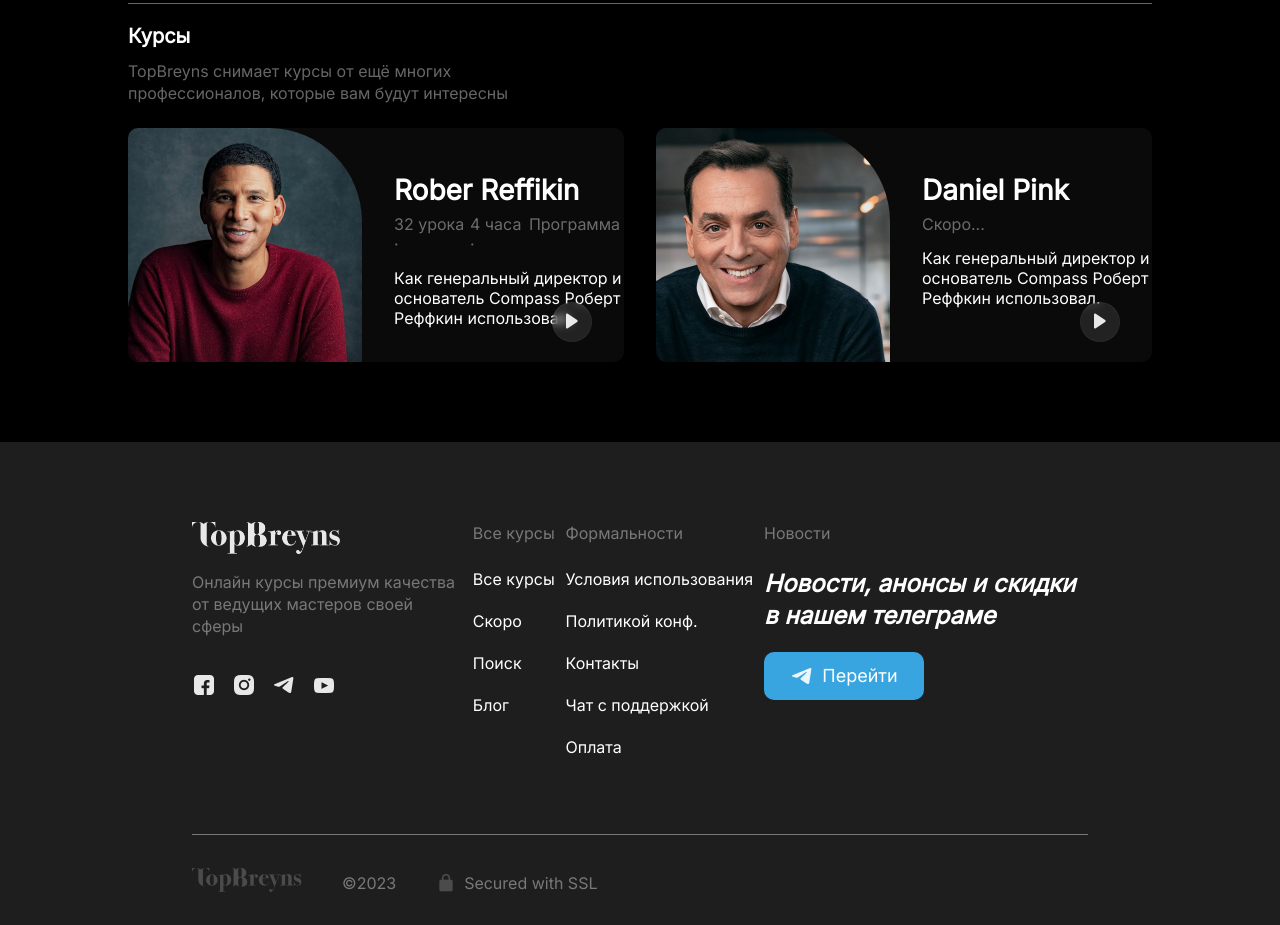
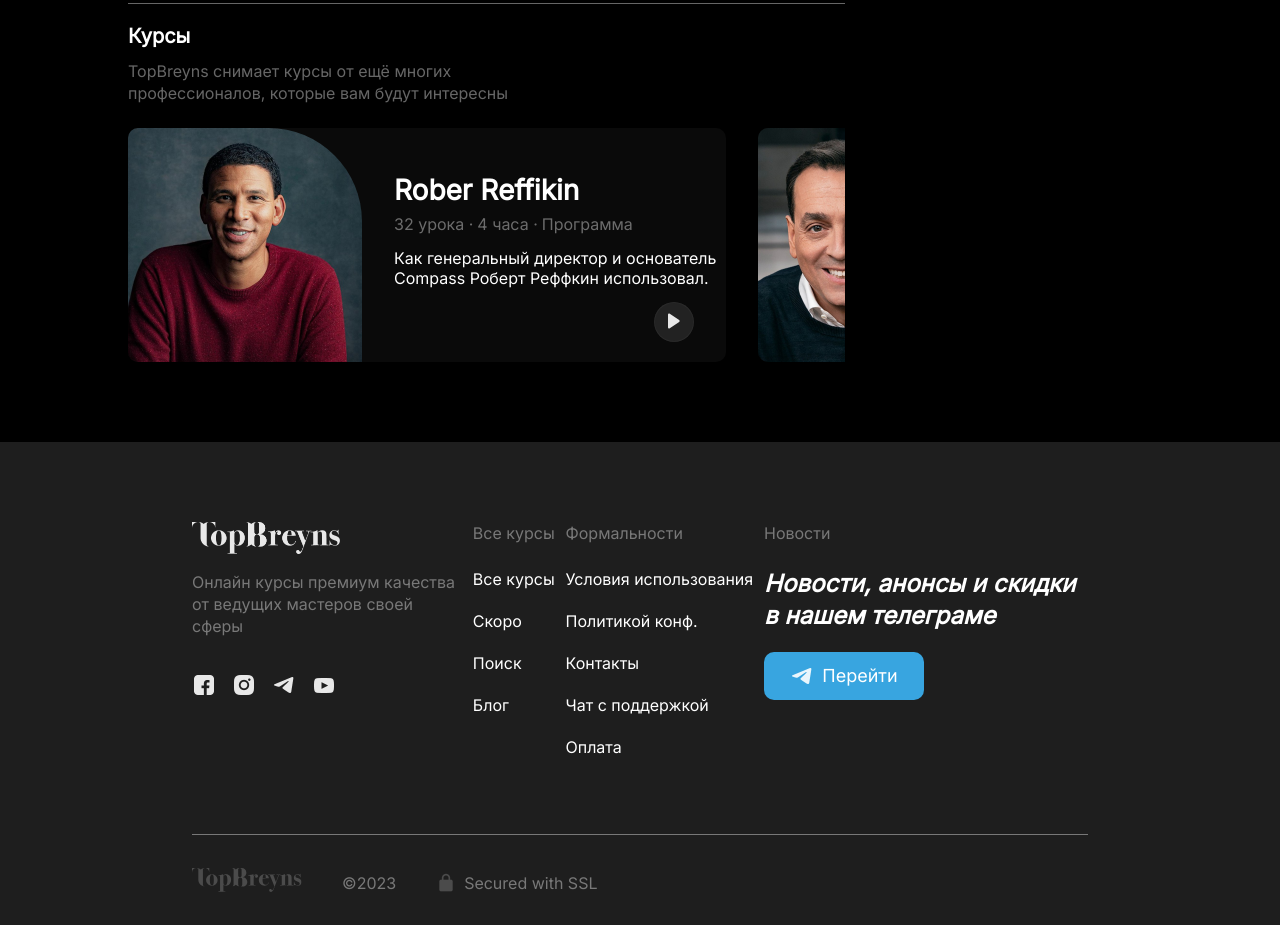
Before and after one commit to binsafar/vue-movie-app, a Vue app: page / in a window 1280 px wide. Shown: the part 1040-1965 px from the top of the page. Built offline with nearby package versions, Linux system fonts and the light colour scheme.

Commit message:
fixed: movie card

```diff
--- a/src/css/styles.css
+++ b/src/css/styles.css
@@ -112,6 +112,7 @@
   border-top: 1px solid rgba(255, 255, 255, 0.4);
   padding-top: 16px;
   margin-bottom: 80px;
+  width: 70%;
 }
 .root-rec .rec-title {
   font-style: normal;
@@ -127,18 +128,20 @@
   max-width: 400px;
   margin: 8px 0 24px 0;
 }
-.root-rec .rec-desc:nth-child(even) .left-img {
-  border-radius: 10px 40% 40% 10px;
-}
 .root-rec .rec-videos {
   display: flex;
+  overflow-x: scroll;
+  overflow-y: hidden;
+}
+.root-rec .rec-videos::-webkit-scrollbar {
+  display: none;
 }
 
 .card-wrapper {
   background: rgba(255, 255, 255, 0.04);
   display: flex;
   height: 234px;
-  width: 598px;
+  min-width: 598px;
   margin-right: 32px;
   border-radius: 10px;
 }
--- a/src/pages/Content.vue
+++ b/src/pages/Content.vue
@@ -32,7 +32,21 @@
     author: 'Daniel Pink',
     isAvailable: 'Скоро...',
     desc: 'Как генеральный директор и основатель Compass Роберт Реффкин использовал.'
-  }
+  },
+  {
+    id: 3,
+    img: firstImg,
+    author: 'Daniel Pink',
+    isAvailable: 'Скоро...',
+    desc: 'Как генеральный директор и основатель Compass Роберт Реффкин использовал.'
+  },
+  {
+    id: 4,
+    img: secondImg,
+    author: 'Daniel Pink',
+    isAvailable: 'Скоро...',
+    desc: 'Как генеральный директор и основатель Compass Роберт Реффкин использовал.'
+  },
 ]
 const comments = ref({
   amount: 32,
--- a/src/styles/components/content/movie_card.scss
+++ b/src/styles/components/content/movie_card.scss
@@ -2,7 +2,7 @@
   background: rgba(255, 255, 255, 0.04);;
   display: flex;
   height: 234px;
-  width: 598px;
+  min-width: 598px;
   margin-right: 32px;
   border-radius: 10px;
 
--- a/src/styles/components/content/recommended_course.scss
+++ b/src/styles/components/content/recommended_course.scss
@@ -2,6 +2,7 @@
   border-top: 1px solid $grey-text;
   padding-top: 16px;
   margin-bottom: 80px;
+  width: 70%;
 
   .rec-title {
     font-style: normal;
@@ -17,15 +18,15 @@
     line-height: 22px;
     max-width: 400px;
     margin: 8px 0 24px 0;
-
-    &:nth-child(even) {
-      .left-img {
-        border-radius: 10px 40% 40% 10px;
-      }
-    }
   }
 
   .rec-videos {
     display: flex;
+    overflow-x: scroll;
+    overflow-y: hidden;
+
+    &::-webkit-scrollbar {
+      display: none;
+    }
   }
 }
```
Also changed, not shown: 1 other file (tests, documents, lock files or other folders).
